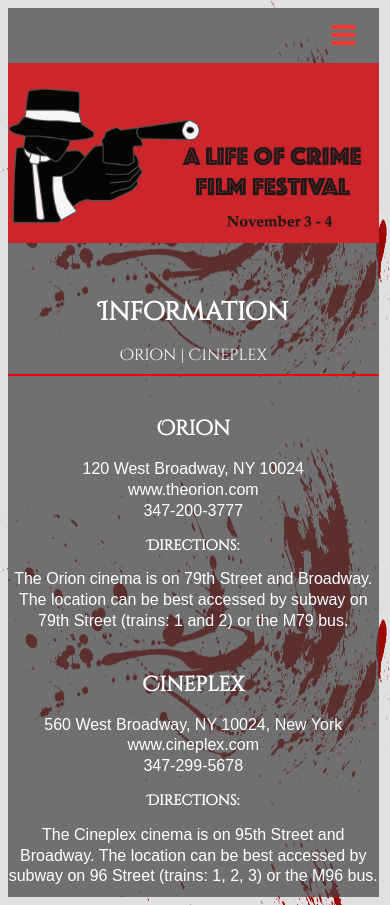
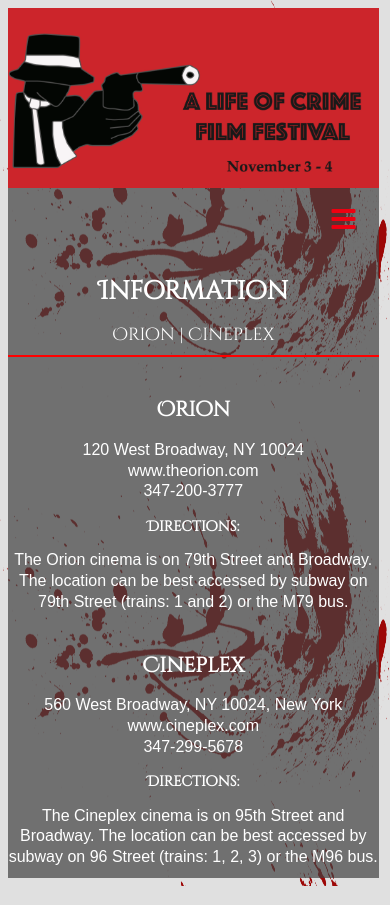
Before and after one commit to miridoro/MMP240-FA15, a plain HTML site: page midterm/wodrich_movieFestival/information.html in a window 390 px wide. Drawn offline with Linux system fonts and the light colour scheme; files whose address does not match are found by name.

Commit message:
updating midterm corrections

```diff
--- a/midterm/wodrich_movieFestival/css/styles.css
+++ b/midterm/wodrich_movieFestival/css/styles.css
@@ -135,7 +135,7 @@ video {
 }
 .about {
     font-family: 'Cinzel Decorative', cursive;
-    font-size:1.3em;
+    font-size:1.1em;
     color: rgb(255, 255, 255);
     text-align: center;
     /*font-weight: 400;*/
@@ -154,7 +154,7 @@ font-family: 'Hind', sans-serif;
 
 .categories {
     text-align: center;
-    font-size: 1.0em;
+    font-size: 1.1em;
     font-family: 'Cinzel Decorative', cursive;
 }
 
@@ -562,6 +562,8 @@ font-family: 'Cinzel Decorative', cursive;
   -moz-box-sizing: border-box;
   -webkit-box-sizing: border-box;
   box-sizing: border-box;
+    clear: left;
+
 }
 
 .nav-collapse,
@@ -569,15 +571,18 @@ font-family: 'Cinzel Decorative', cursive;
   list-style: none;
   width: 100%;
   float: left;
+    clear: left;
 }
 
 .nav-collapse li {
   float: left;
   width: 100%;
   font-family: 'Cinzel Decorative', cursive;
-  background-color: rgb(250, 51, 51);
+/*  background-color: rgb(250, 51, 51);*/
+    background-color: rgb(238, 0, 17);
   margin-bottom:.5em;
   font-size: 1.5em;
+    clear: left;
 }
 
 
@@ -617,7 +622,7 @@ font-family: 'Cinzel Decorative', cursive;
 }
 
 .nav-toggle:before {
-  color: rgb(250, 51, 51); /* Edit this to change the icon color */
+  color: rgb(238, 0, 17); /* Edit this to change the icon color */
   font-family: "responsivenav", sans-serif;
   font-style: normal;
   font-weight: normal;
@@ -639,4 +644,7 @@ font-family: 'Cinzel Decorative', cursive;
   font-size: 30px;
     font-weight: 600;
   content:"x";
+
 }
+
+#information {clear: both;}
--- a/midterm/wodrich_movieFestival/information.html
+++ b/midterm/wodrich_movieFestival/information.html
@@ -41,6 +41,11 @@
     <div id="container">
         <header>
             <!-- class selector that controls all of the styling -->
+
+
+<a href="index.html" style="text-decoration: none; color: black;">
+        <img class="banner" src="images/bannertest.jpg" alt="banner"></a>
+
             <nav class="nav-collapse">
                 <ul>
 
@@ -52,14 +57,15 @@
                     <li style="text-align: center">Tickets</li>
                 </ul>
             </nav>
-
-<a href="index.html" style="text-decoration: none; color: black;">
-        <img class="banner" src="images/bannertest.jpg" alt="banner"></a>
+            <br>
+            <br>
 
 
+            <section id="information">
             <h2>Information</h2>
       <br>
        <p class="categories"><a href="festival.html#mafiosos" style="text-decoration: none; color: white">Orion</a> | <a href="festival.html#psychos" style="text-decoration: none; color: white">Cineplex</a>
+           </section>
             <hr />
         </header>
 
```
Also changed, not shown: midterm/wodrich_movieFestival/directorbios.html (+1 -1 lines), midterm/wodrich_movieFestival/schedule.html (+3 -3 lines).
